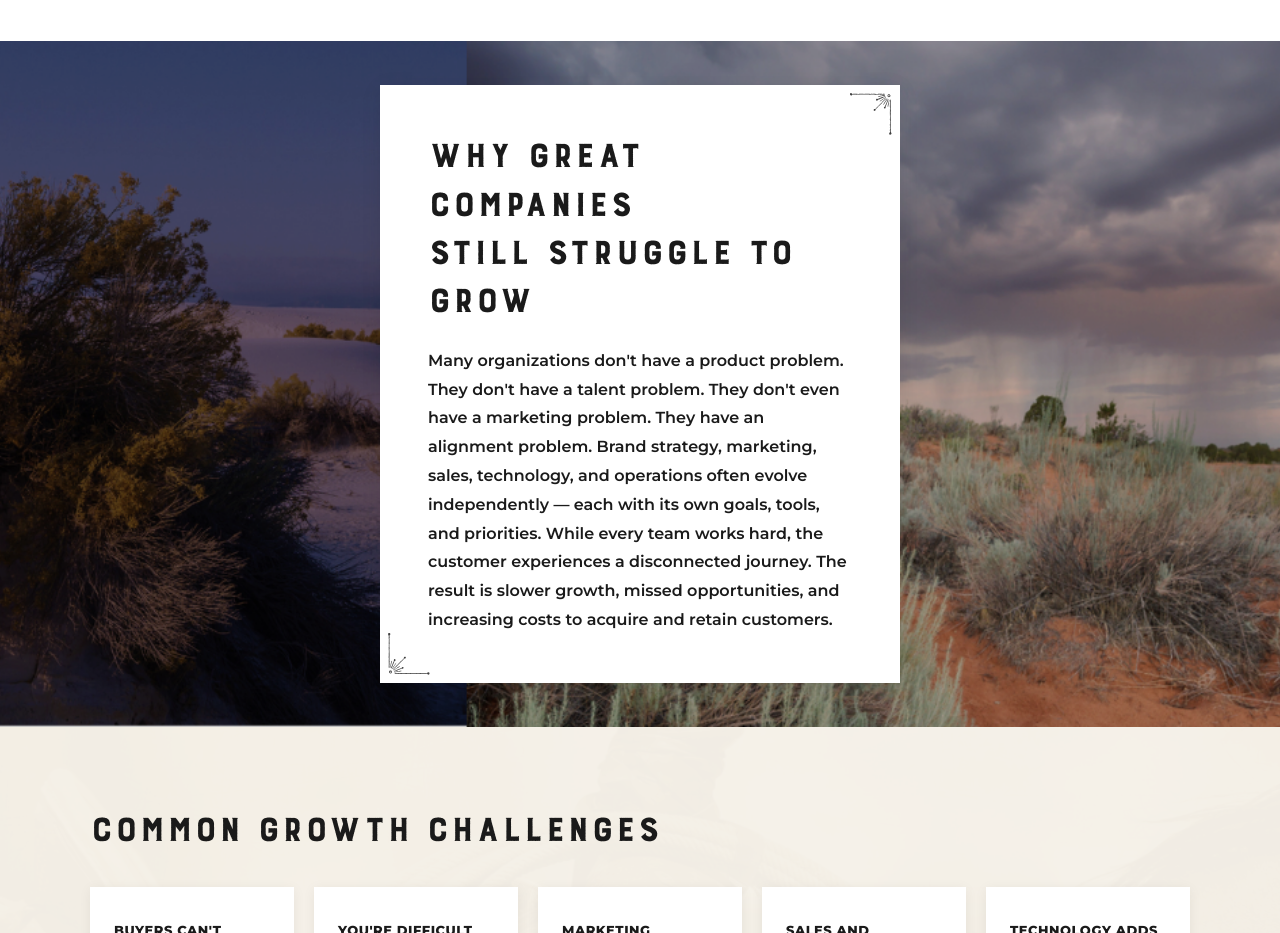
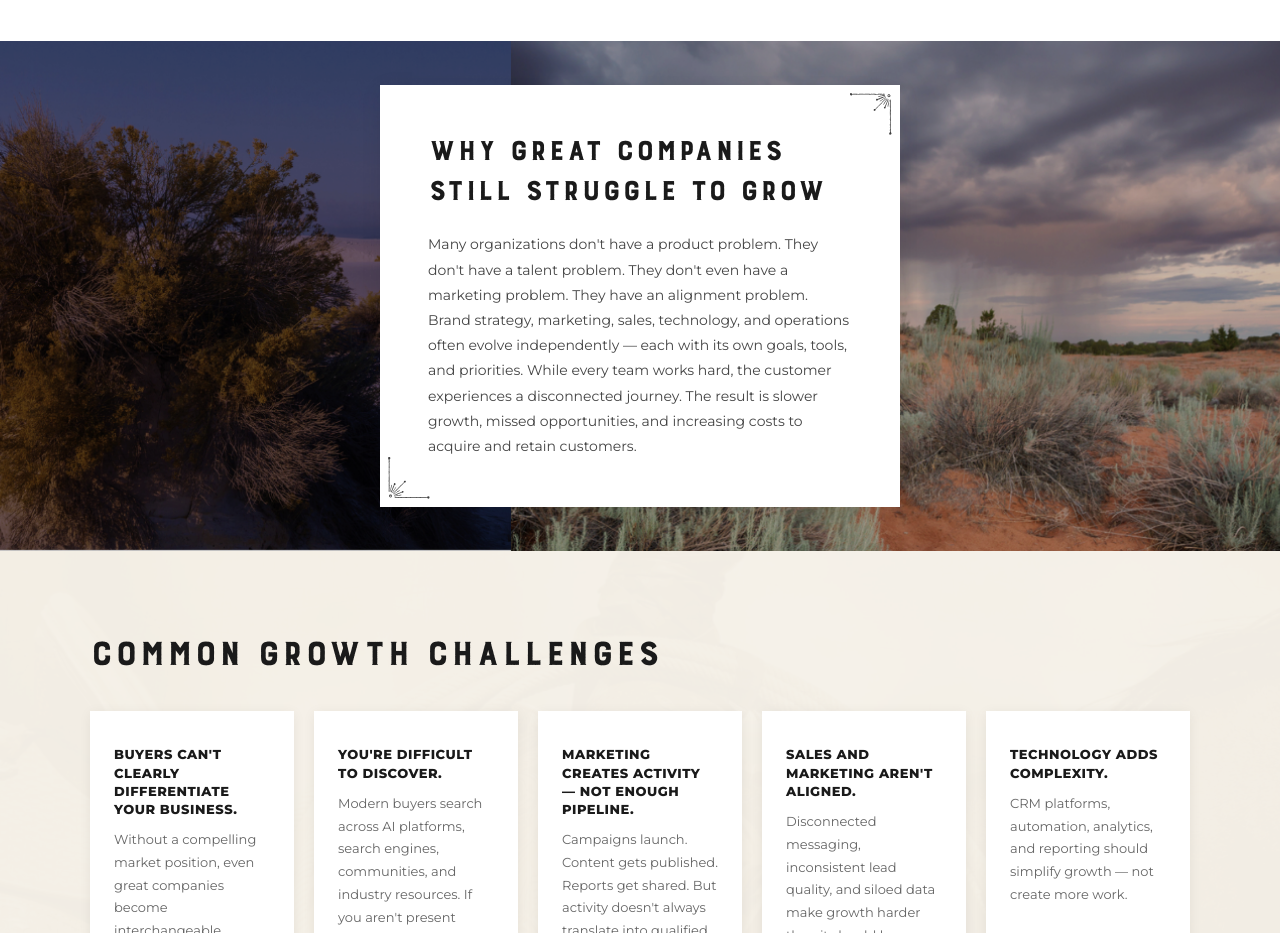
Before and after one commit to ateeq-brandiron/brand-iron-v1, a Next.js app: page / in a window 1280 px wide. Shown: the part 2420-3353 px from the top of the page. Built offline with nearby package versions, Linux system fonts and the light colour scheme.

Commit message:
Revert "Why Great Companies Still Struggle to Grow" card to prior sizing
The heading/body text bump from the earlier consistency pass made this
card feel cramped. Restoring the previous heading size (clamp(22px,
3vw, 36px)) and body paragraph style (14px, weight 400, #444).

```diff
--- a/src/app/page.tsx
+++ b/src/app/page.tsx
@@ -437,10 +437,10 @@ export default function Home() {
             <img src="/images/icons/border-corner-2.svg" alt="" style={{ position: "absolute", top: 8, right: 8, width: 42, height: 42 }} />
             <img src="/images/icons/border-corner-1.svg" alt="" style={{ position: "absolute", bottom: 8, left: 8, width: 42, height: 42 }} />
 
-            <h2 style={{ fontFamily: "'Burford Rustic Black', sans-serif", fontSize: "clamp(24px, 3.5vw, 44px)", fontWeight: 900, textTransform: "uppercase", letterSpacing: "0.03em", color: "#1a1a1a", lineHeight: 1.1, marginBottom: 20 }}>
+            <h2 style={{ fontFamily: "'Burford Rustic Black', sans-serif", fontSize: "clamp(22px, 3vw, 36px)", fontWeight: 900, textTransform: "uppercase", letterSpacing: "0.03em", color: "#1a1a1a", lineHeight: 1.1, marginBottom: 20 }}>
               Why Great Companies<br />Still Struggle to Grow
             </h2>
-            <p style={{ fontFamily: "'Montserrat', sans-serif", fontSize: 16, fontWeight: 600, lineHeight: 1.8, color: "#1a1a1a" }}>
+            <p style={{ fontFamily: "'Montserrat', sans-serif", fontSize: 14, lineHeight: 1.8, color: "#444" }}>
               Many organizations don&apos;t have a product problem. They don&apos;t have a talent problem. They don&apos;t even have a marketing problem. They have an alignment problem. Brand strategy, marketing, sales, technology, and operations often evolve independently — each with its own goals, tools, and priorities. While every team works hard, the customer experiences a disconnected journey. The result is slower growth, missed opportunities, and increasing costs to acquire and retain customers.
             </p>
           </div>
```
